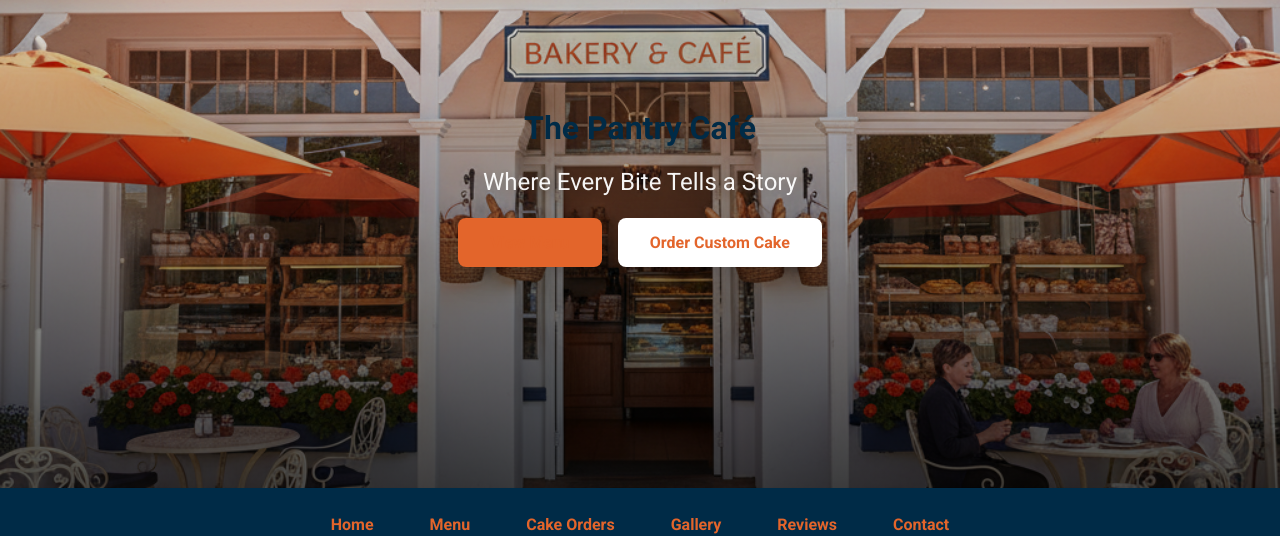
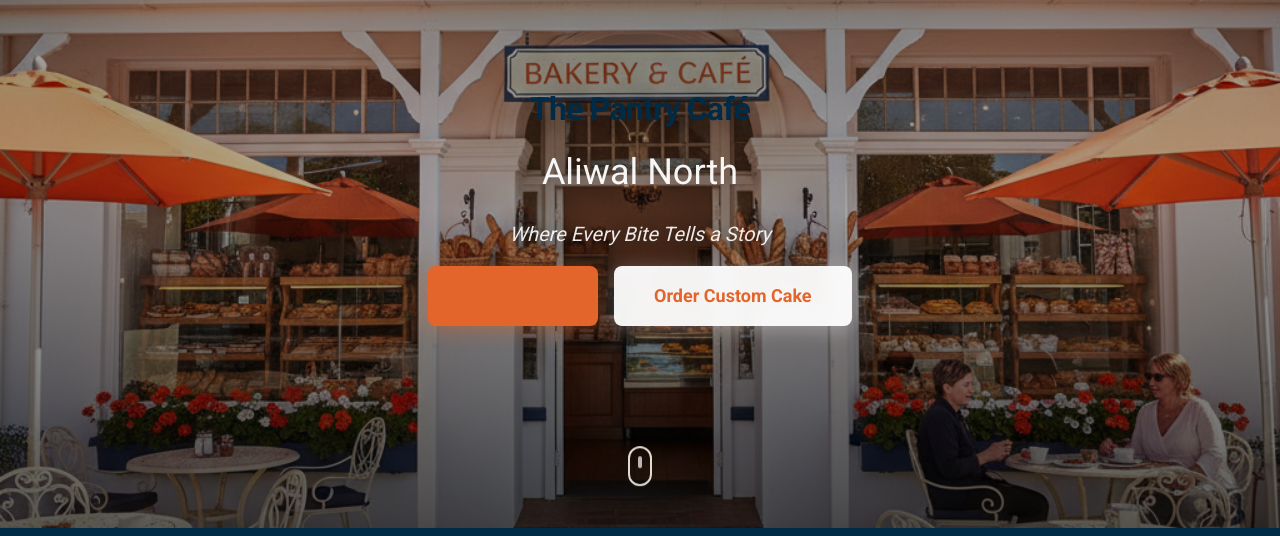
Before and after one commit to TNDIGITALMARK/7c0557bf-c2f8-4755-ad9e-202fdb699618, a Next.js app: page / in a window 1280 px wide. Shown: the part 112-648 px from the top of the page. Built offline with nearby package versions, Linux system fonts and the light colour scheme; no server answers.

Commit message:
Phoenix Agent implementation - use this picture as a header https://www.instagram...

```diff
--- a/src/app/page.tsx
+++ b/src/app/page.tsx
@@ -50,38 +50,59 @@
       {/* Mobile Menu */}
       <MobileMenu />
 
-      {/* Header with Hero Image */}
-      <header className="relative w-full h-[500px] md:h-[600px]">
+      {/* Header with Hero Image - Instagram Style */}
+      <header className="relative w-full h-[70vh] md:h-[80vh] min-h-[600px]">
         <Image
           src="/generated/cafe-exterior-real.jpg"
-          alt="The Pantry Café - Aliwal North Front"
+          alt="The Pantry Café - Aliwal North"
           fill
-          className="object-cover"
+          className="object-cover brightness-90"
           priority
+          quality={100}
         />
-        <div className="absolute inset-0 bg-gradient-to-t from-black/70 via-black/30 to-transparent" />
-        <div className="absolute inset-0 flex items-center justify-center">
-          <div className="text-center text-white z-10 max-w-3xl px-6">
-            <h1 className="text-5xl md:text-6xl font-bold mb-4 text-white drop-shadow-2xl">
+        {/* Elegant gradient overlay */}
+        <div className="absolute inset-0 bg-gradient-to-b from-black/40 via-black/20 to-black/60" />
+
+        {/* Header content */}
+        <div className="absolute inset-0 flex flex-col items-center justify-center px-4">
+          <div className="text-center text-white z-10 max-w-4xl">
+            {/* Main title with enhanced styling */}
+            <h1 className="text-6xl md:text-7xl lg:text-8xl font-bold mb-6 text-white drop-shadow-[0_4px_20px_rgba(0,0,0,0.8)] tracking-tight leading-none">
               The Pantry Café
             </h1>
-            <p className="text-xl md:text-2xl text-white/95 mb-8 drop-shadow-lg">
+
+            {/* Subtitle */}
+            <p className="text-2xl md:text-3xl lg:text-4xl text-white/95 mb-4 drop-shadow-[0_2px_15px_rgba(0,0,0,0.7)] font-normal">
+              Aliwal North
+            </p>
+
+            {/* Tagline */}
+            <p className="text-lg md:text-xl text-white/90 mb-10 drop-shadow-[0_2px_10px_rgba(0,0,0,0.6)] max-w-2xl mx-auto font-light italic">
               Where Every Bite Tells a Story
             </p>
-            <div className="flex flex-wrap gap-4 justify-center">
+
+            {/* CTA Buttons */}
+            <div className="flex flex-col sm:flex-row gap-4 justify-center items-center">
               <a
                 href="#menu"
-                className="inline-block bg-[hsl(var(--pantry-orange))] text-white font-bold px-8 py-3 rounded-lg hover:bg-[hsl(var(--pantry-orange))]/90 transition-all shadow-xl hover:scale-105"
+                className="w-full sm:w-auto inline-block bg-[hsl(var(--pantry-orange))] text-white font-bold px-10 py-4 rounded-lg hover:bg-[hsl(var(--pantry-orange))]/90 transition-all shadow-[0_4px_20px_rgba(229,106,42,0.4)] hover:scale-105 hover:shadow-[0_6px_30px_rgba(229,106,42,0.6)] text-lg"
               >
                 View Menu
               </a>
               <a
                 href="/reservations"
-                className="inline-block bg-white text-[hsl(var(--pantry-navy))] font-bold px-8 py-3 rounded-lg hover:bg-gray-100 transition-all shadow-xl hover:scale-105"
+                className="w-full sm:w-auto inline-block bg-white/95 backdrop-blur-sm text-[hsl(var(--pantry-navy))] font-bold px-10 py-4 rounded-lg hover:bg-white transition-all shadow-[0_4px_20px_rgba(255,255,255,0.3)] hover:scale-105 hover:shadow-[0_6px_30px_rgba(255,255,255,0.5)] text-lg"
               >
                 Order Custom Cake
               </a>
             </div>
+          </div>
+        </div>
+
+        {/* Scroll indicator */}
+        <div className="absolute bottom-8 left-1/2 -translate-x-1/2 animate-bounce">
+          <div className="w-6 h-10 border-2 border-white/50 rounded-full flex items-start justify-center p-2">
+            <div className="w-1.5 h-3 bg-white/70 rounded-full"></div>
           </div>
         </div>
       </header>
```
